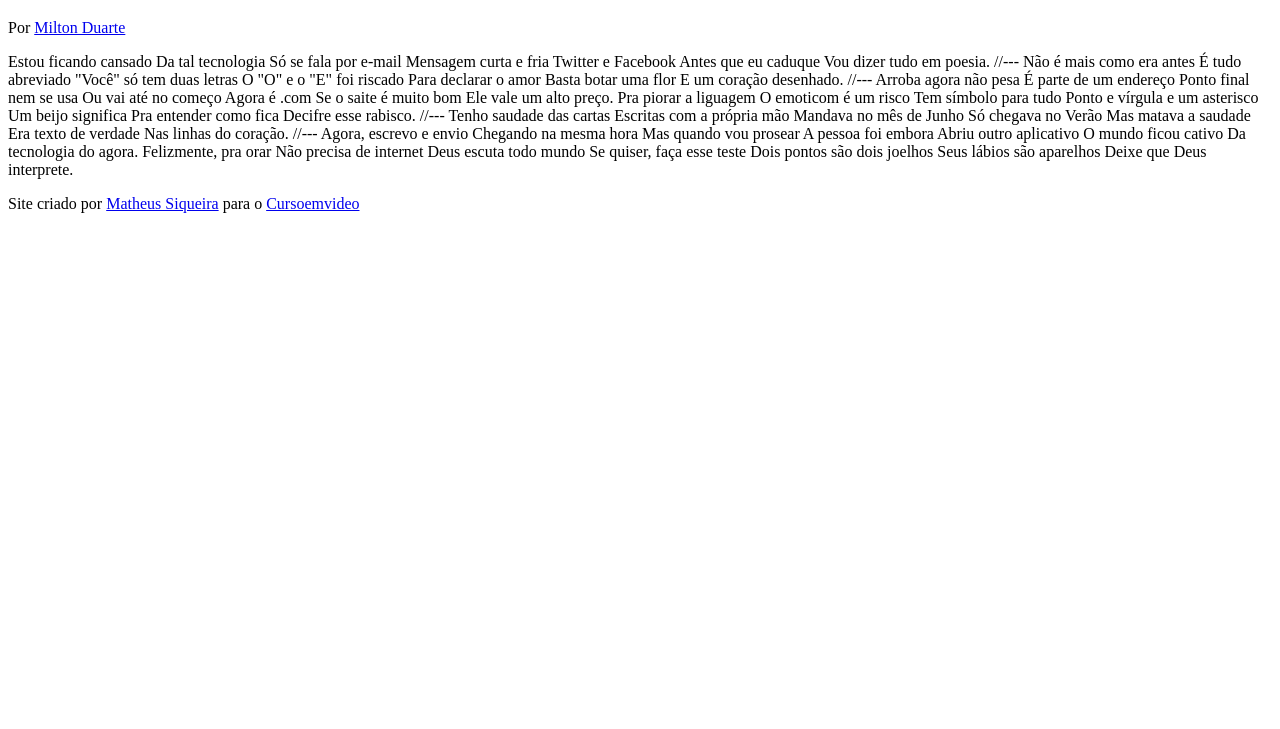
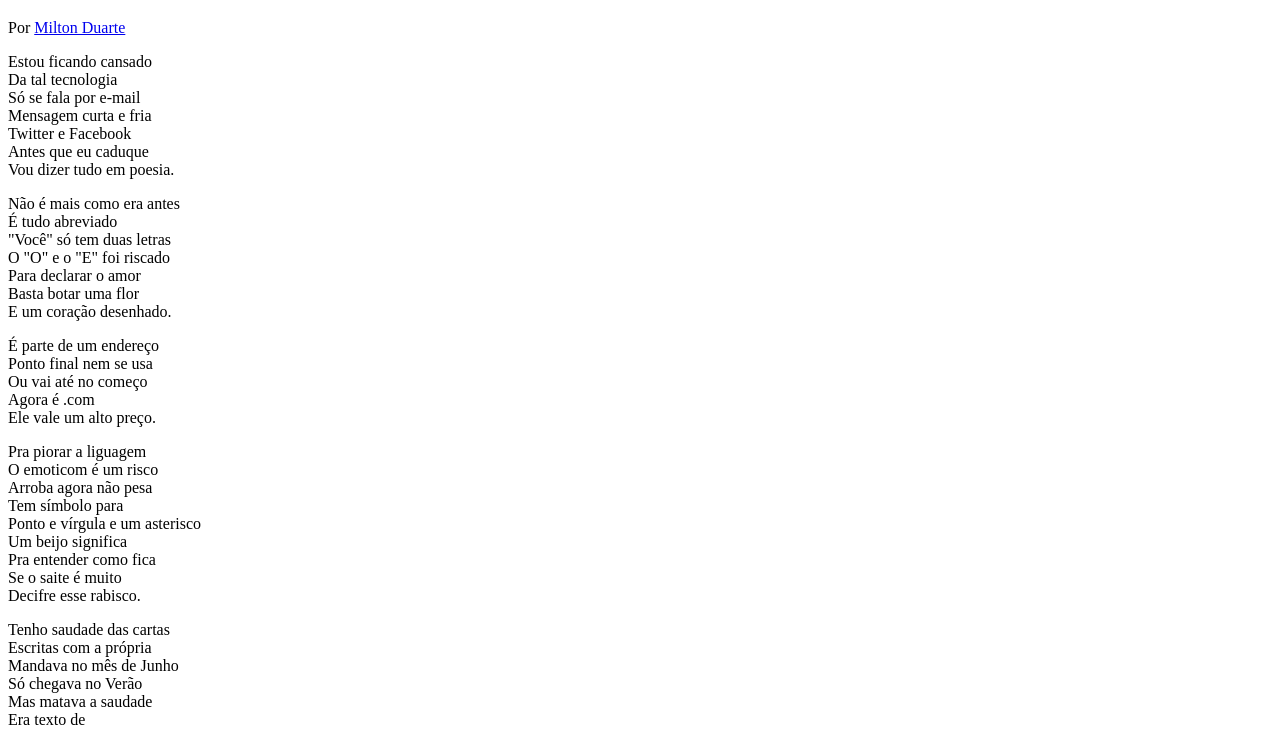
Before and after one commit to matheussiqsantos/html-css, a plain HTML site: page desafios/desafio012/index.html in a window 1280 px wide. Shown: the part 61-790 px from the top of the page. Drawn offline with Linux system fonts and the light colour scheme; files that its build step writes are made by us from their sources.

Commit message:
organizei o HTML do desafio012

```diff
--- a/desafios/desafio012/index.html
+++ b/desafios/desafio012/index.html
@@ -4,6 +4,7 @@
     <meta charset="UTF-8">
     <meta name="viewport" content="width=device-width, initial-scale=1.0">
     <title>Cordel Moderno</title>
+    <link rel="stylesheet" href="estilo/style.css">
 </head>
 <body>
     <header>
@@ -11,69 +12,84 @@
         <p>Por <a href="https://www.recantodasletras.com.br/poesias/3186743" target="_blank">Milton Duarte</a></p>
     </header>
 
-    Estou ficando cansado
-    Da tal tecnologia
-    Só se fala por e-mail
-    Mensagem curta e fria
-    Twitter e Facebook
-    Antes que eu caduque
-    Vou dizer tudo em poesia.
+    <section>
+        Estou ficando cansado <br>
+        Da tal tecnologia <br>
+        Só se fala por e-mail <br>
+        Mensagem curta e fria <br>
+        Twitter e Facebook <br>
+        Antes que eu caduque <br>
+        Vou dizer tudo em poesia. <br>
+    </section>
 
-    //---
+    <section>
+        <p>
+            Não é mais como era antes <br>
+            É tudo abreviado <br>
+            "Você" só tem duas letras <br>
+            O "O" e o "E" foi riscado <br>
+            Para declarar o amor <br>
+            Basta botar uma flor <br>
+            E um coração desenhado. <br>
+        </p>
+    </section>
 
-    Não é mais como era antes
-    É tudo abreviado
-    "Você" só tem duas letras
-    O "O" e o "E" foi riscado
-    Para declarar o amor
-    Basta botar uma flor
-    E um coração desenhado.
+    <section>
+        <p>
+            É parte de um endereço <br>
+            Ponto final nem se usa <br>
+            Ou vai até no começo <br>
+            Agora é .com <br>
+            Ele vale um alto preço. <br>
+        </p>
 
-    //---
+        <p>
+            Pra piorar a liguagem <br>
+            O emoticom é um risco <br>
+            Arroba agora não pesa <br>
+            Tem símbolo para  <br>
+            Ponto e vírgula e um asterisco <br>
+            Um beijo significa <br>
+            Pra entender como fica <br>
+            Se o saite é muito  <br>
+            Decifre esse rabisco. <br>
+        </p>
+    </section>
 
-    Arroba agora não pesa
-    É parte de um endereço
-    Ponto final nem se usa
-    Ou vai até no começo
-    Agora é .com
-    Se o saite é muito bom
-    Ele vale um alto preço.
+    <section>
+        <p>
+            Tenho saudade das cartas <br>
+            Escritas com a própria  <br>
+            Mandava no mês de Junho <br>
+            Só chegava no Verão <br>
+            Mas matava a saudade <br>
+            Era texto de  <br>
+            Nas linhas do coração. <br>
+        </p>
+    </section>
 
-    Pra piorar a liguagem
-    O emoticom é um risco
-    Tem símbolo para tudo
-    Ponto e vírgula e um asterisco
-    Um beijo significa
-    Pra entender como fica
-    Decifre esse rabisco.
+    <section>
+        <p>
+            Agora, escrevo e envio <br>
+            Chegando na mesma hora <br>
+            Mas quando vou prosear <br>
+            A pessoa foi embora <br>
+            Abriu outro aplicativo <br>
+            O mundo ficou cativo <br>
+            Da tecnologia do agora. <br>
+        </p>
 
-    //---
+        <p>
+            Felizmente, pra orar <br>
+            Não precisa de internet <br>
+            Deus escuta todo  <br>
+            Se quiser, faça esse teste <br>
+            Dois pontos são dois joelhos <br>
+            Seus lábios são aparelhos <br>
+            Deixe que Deus interprete. <br>
+        </p>
+    </section>
 
-    Tenho saudade das cartas
-    Escritas com a própria mão
-    Mandava no mês de Junho
-    Só chegava no Verão
-    Mas matava a saudade
-    Era texto de verdade
-    Nas linhas do coração.
-
-    //---
-
-    Agora, escrevo e envio
-    Chegando na mesma hora
-    Mas quando vou prosear
-    A pessoa foi embora
-    Abriu outro aplicativo
-    O mundo ficou cativo
-    Da tecnologia do agora.
-
-    Felizmente, pra orar
-    Não precisa de internet
-    Deus escuta todo mundo
-    Se quiser, faça esse teste
-    Dois pontos são dois joelhos
-    Seus lábios são aparelhos
-    Deixe que Deus interprete.
     <footer>
         <p>Site criado por <a href="https://github.com/matheussiqsantos" target="_blank">Matheus Siqueira</a> para o <a href="https://www.cursoemvideo.com" target="_blank">Cursoemvideo</a></p>
     </footer>
--- /dev/null
+++ b/desafios/desafio012/style.css
@@ -0,0 +1 @@
+@charset "UTF-8";
```
